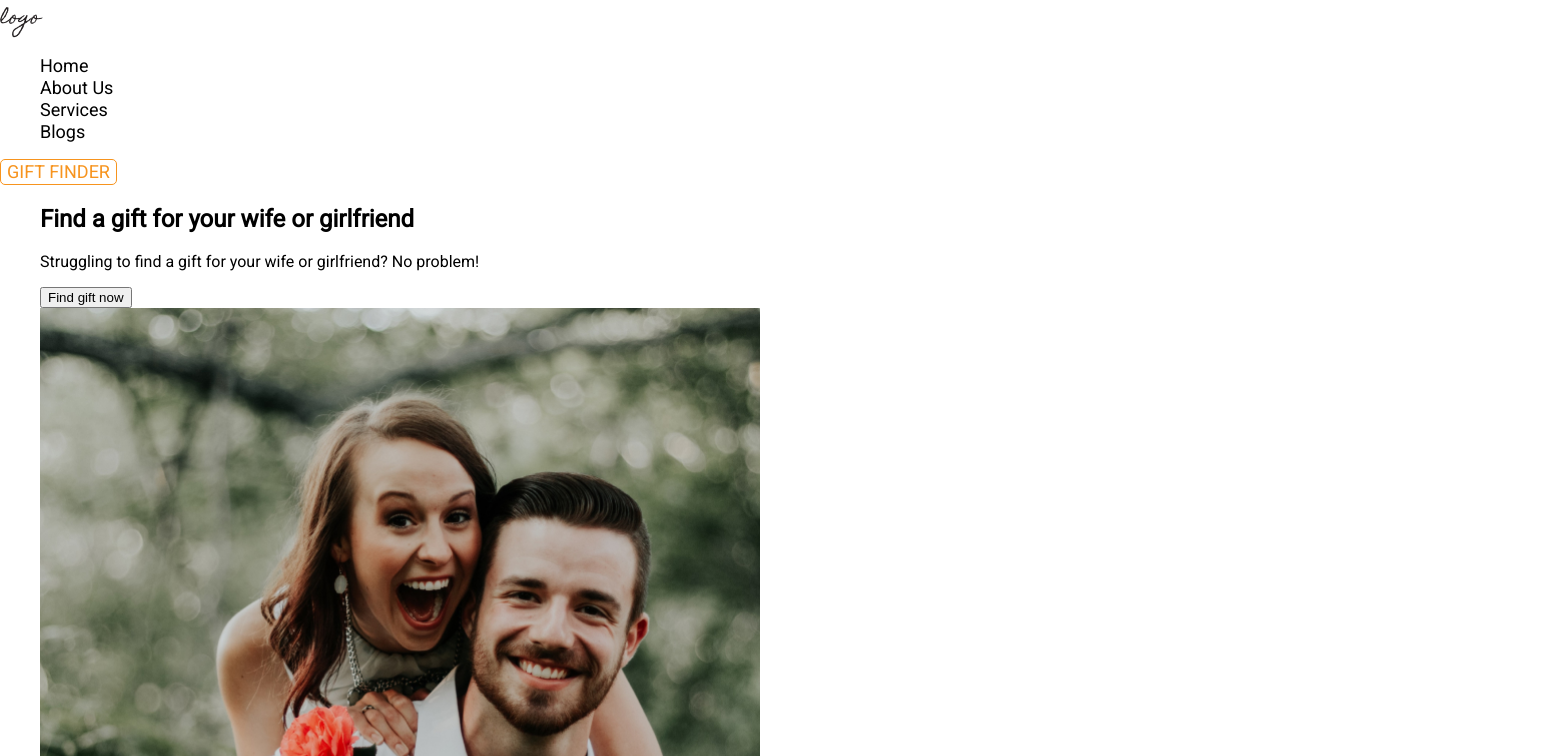
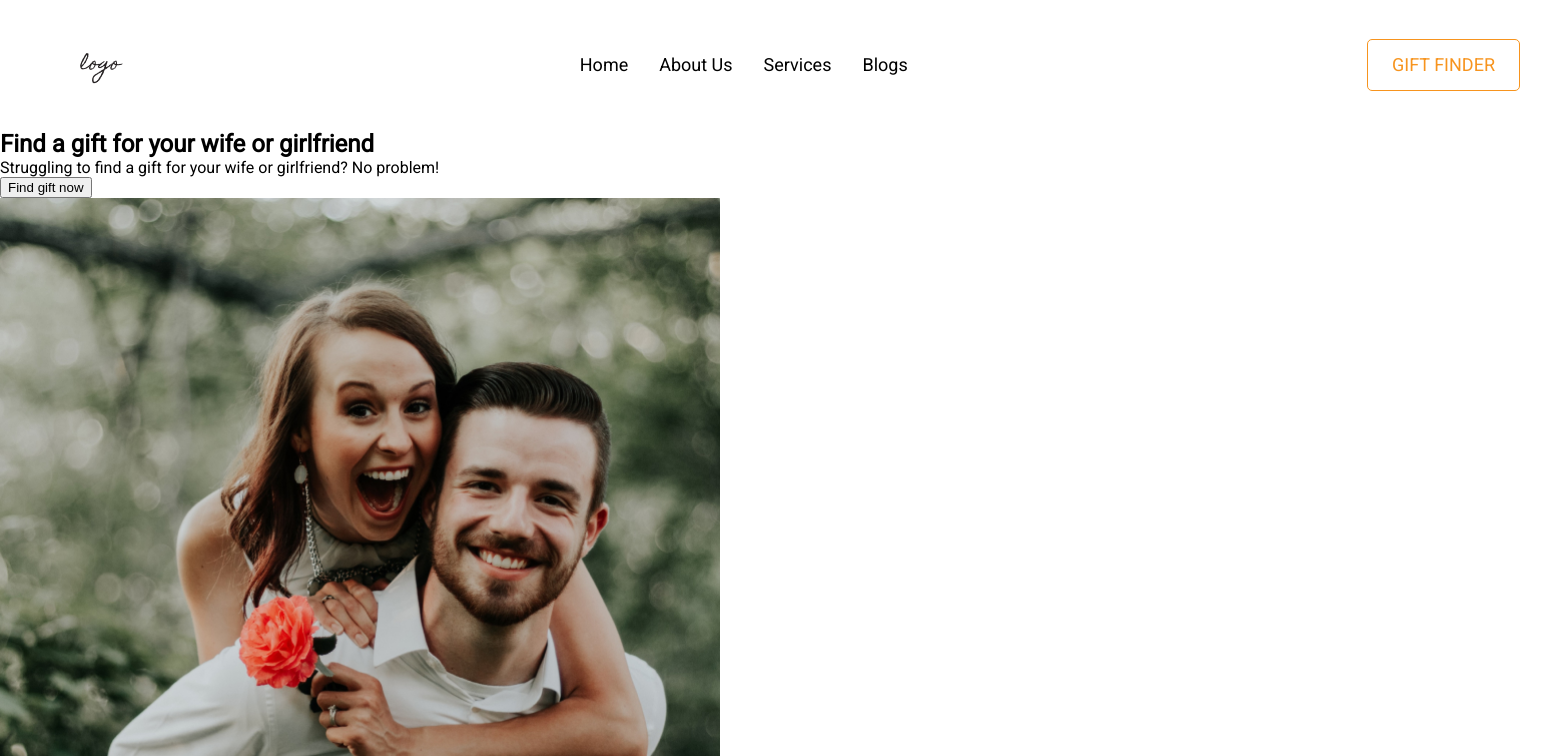
Before and after one commit to NataliaLyfar/freebie, a plain HTML site: page index.html in a window 1280 px wide. Shown: the top 756 px of the page, 1554 px wide, since content can reach past the window. Drawn offline with Linux system fonts and the light colour scheme.

Commit message:
positioning header

```diff
--- a/css/style.css
+++ b/css/style.css
@@ -10,12 +10,35 @@ body {
   margin: 0 auto;
 }
 
+h1,
+h2,
+h3,
+h4,
+p,
+ul {
+  margin: 0;
+}
+
 ul {
   list-style: none;
+  padding: 0;
 }
 
 .link {
   text-decoration: none;
+}
+
+.container {
+  width: 1440px;
+  padding: 0 34px;
+  margin: 0 auto;
+}
+
+.header-container {
+  display: flex;
+  padding: 39px 34px 39px 80px;
+  align-items: center;
+  justify-content: space-between;
 }
 
 .logo {
@@ -23,6 +46,14 @@ ul {
   font-size: 18px;
   line-height: 2.16;
   color: var(--primary-shade-color);
+}
+
+.nav-list {
+  display: flex;
+}
+
+.nav-item:not(:last-child) {
+  margin-right: 31px;
 }
 
 .nav-link {
@@ -36,6 +67,10 @@ ul {
   color: var(--accent-color);
 }
 
+/* .btn-wrapper {
+  margin-left: auto;
+} */
+
 .primary-btn {
   font-family: inherit;
   font-size: 18px;
@@ -46,4 +81,5 @@ ul {
   border: 1px solid var(--accent-color);
   border-radius: 5px;
   cursor: pointer;
+  padding: 14px 24px;
 }
--- a/index.html
+++ b/index.html
@@ -17,6 +17,7 @@
 
   <body>
     <header class="header-section">
+      <div class="container header-container">
       <a class="logo link" href="">logo</a>
       <nav class="nav">
         <ul class="nav-list">
@@ -26,7 +27,10 @@
           <li class="nav-item"><a class="nav-link link" href="/">Blogs</a></li>
         </ul>
       </nav>
+      <div class="btn-wrapper">
       <button class="primary-btn" type="button">Gift Finder</button>
+      </div>
+    </div>
     </header>
     <main>
       <!-- Первая секция -->
```
